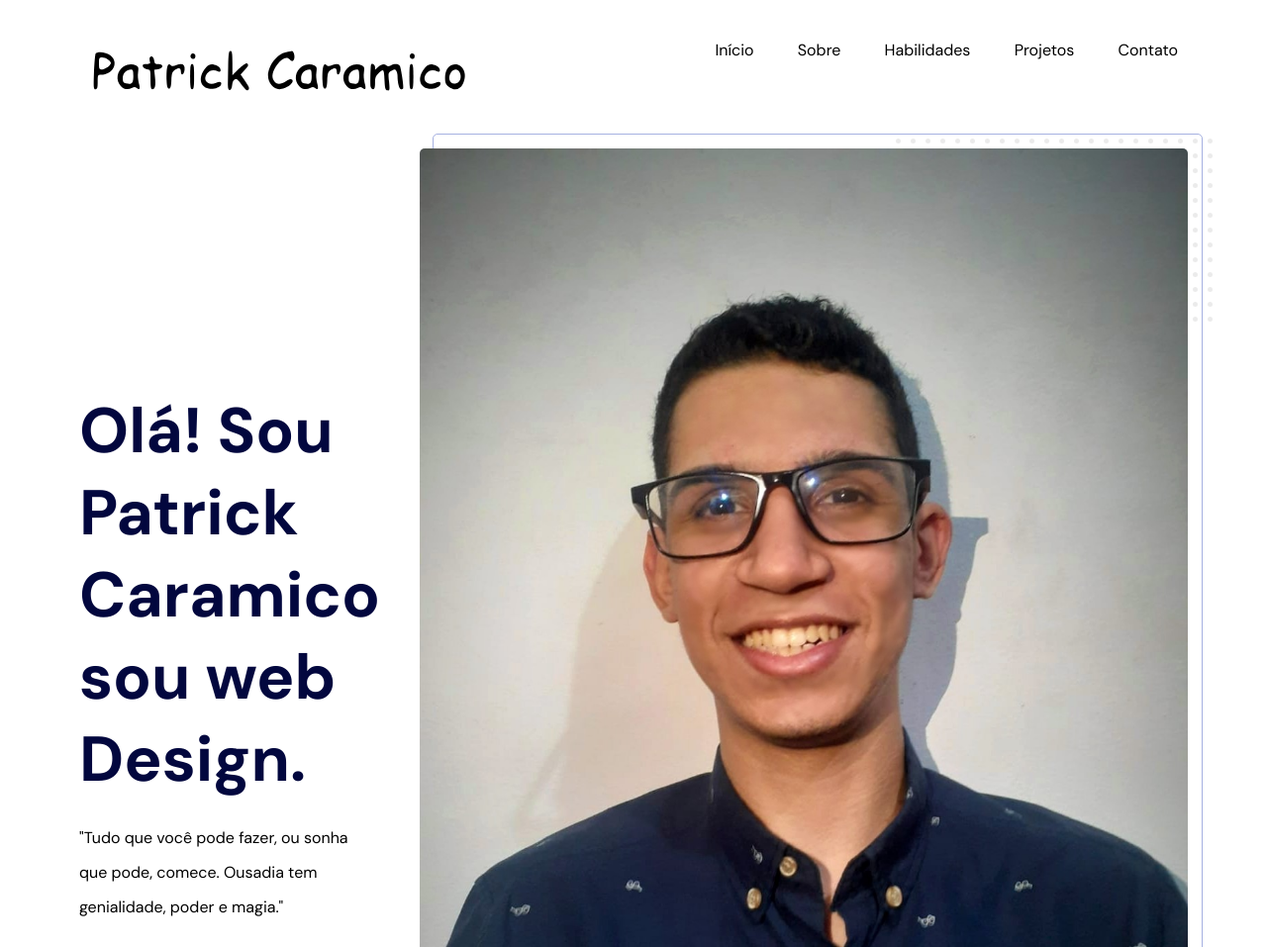
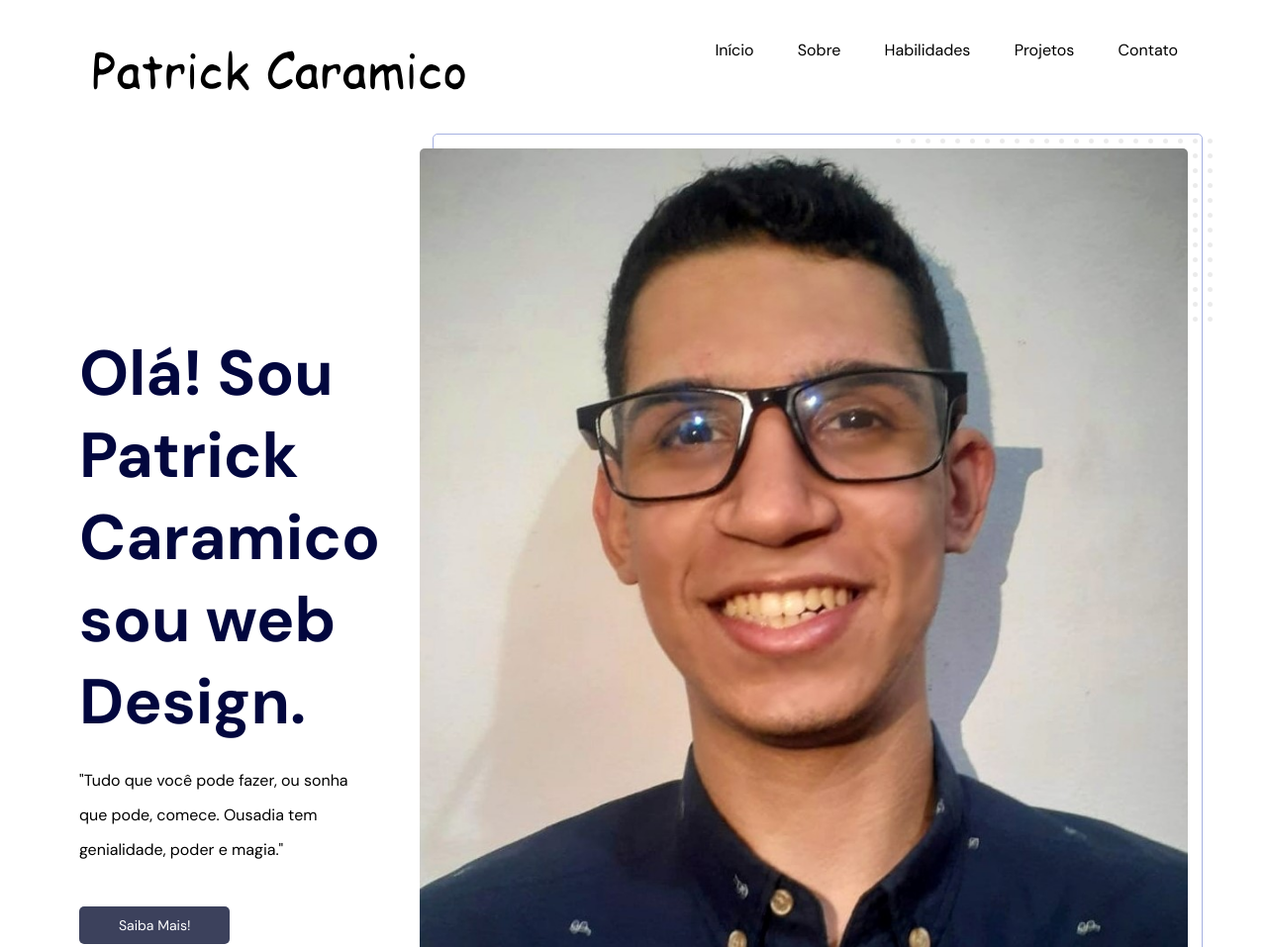
Before and after one commit to PatrickCaramico/Meu_Portfolio, a plain HTML site: page index.html in a window 1280 px wide. Shown: the top 957 px of the page at 99% size. Drawn offline with Linux system fonts and the light colour scheme.

Commit message:
Update index.html

```diff
--- a/index.html
+++ b/index.html
@@ -58,7 +58,7 @@
       </div>
       <div class="header__right">
         <div class="header__image">
-          <img src="assets/images/Ft GitHub Nova.jpeg" alt="Patrick" class="Patrick" />
+          <img src="assets/images/ft atualiza Patrick_Caramico.jpeg" alt="Patrick" class="Patrick" />
           <img src="assets/images/abstract.svg" alt="background" class="background" />
         </div>
       </div>
```
